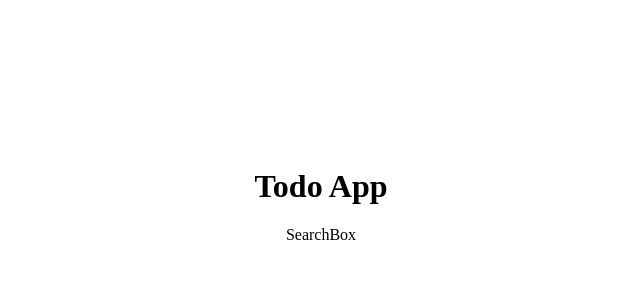
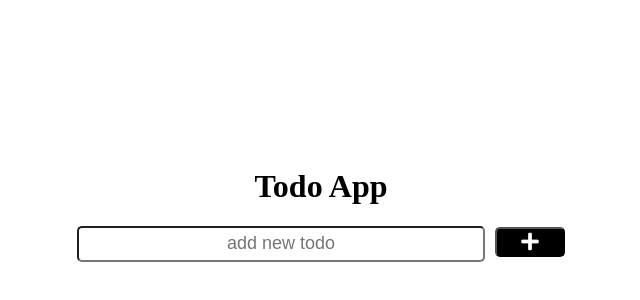
Before and after one commit to labaran1/Balance_Inc, a React (Create React App) app: page / in a window 1280 px wide. Shown: the part 72-372 px from the top of the page, without its empty margins (319-959 px from the left). Built offline with nearby package versions, Linux system fonts and the light colour scheme.

Commit message:
searchBox component

```diff
--- a/src/Component/Home.js
+++ b/src/Component/Home.js
@@ -6,7 +6,6 @@ export default function Home() {
         <center>
             <div className="searchContainer">
                 <h1>Todo  App</h1>
-
                 <SearchBox/>
 
             </div>
--- a/src/Component/SearchBox.css
+++ b/src/Component/SearchBox.css
@@ -0,0 +1,25 @@
+form {
+  /* display: flex; */
+  /* justify-content: center; */
+}
+
+input {
+  width: 400px;
+  height: 30px;
+  border-radius: 5px;
+}
+
+input::placeholder {
+  /* color: #ccc; */
+  font-size: 18px;
+  text-align: center;
+}
+button {
+  width: 70px;
+  height: 30px;
+  border-radius: 5px;
+  margin-left: 10px;
+  background: #000;
+  color: #fff;
+  font-size: 20px;
+}
--- a/src/Component/SearchBox.js
+++ b/src/Component/SearchBox.js
@@ -1,10 +1,16 @@
-import React from 'react'
+import React,{useState} from 'react'
 import './SearchBox.css'
 
 export default function SearchBox() {
+    const [searchtext, setSearchtext] = useState("")
     return (
-        <div>
-            SearchBox
-        </div>
+        <form>
+            <input type="text" name="search" id="name" placeholder="add new todo" value={searchtext} onChange={(e)=>{
+setSearchtext(e.target.value)
+            }}/>
+            <button type="submit"><i class="fas fa-plus "></i>
+
+</button>
+        </form>
     )
 }
```
